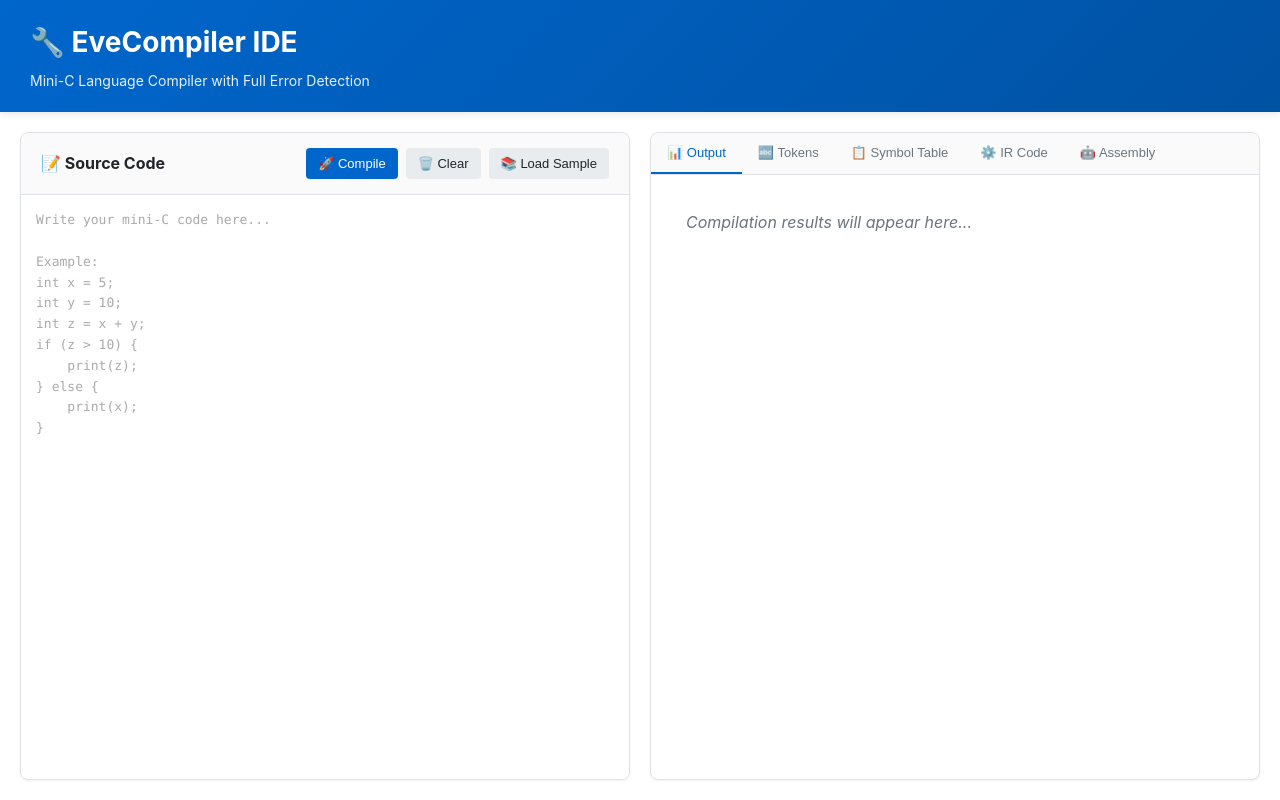
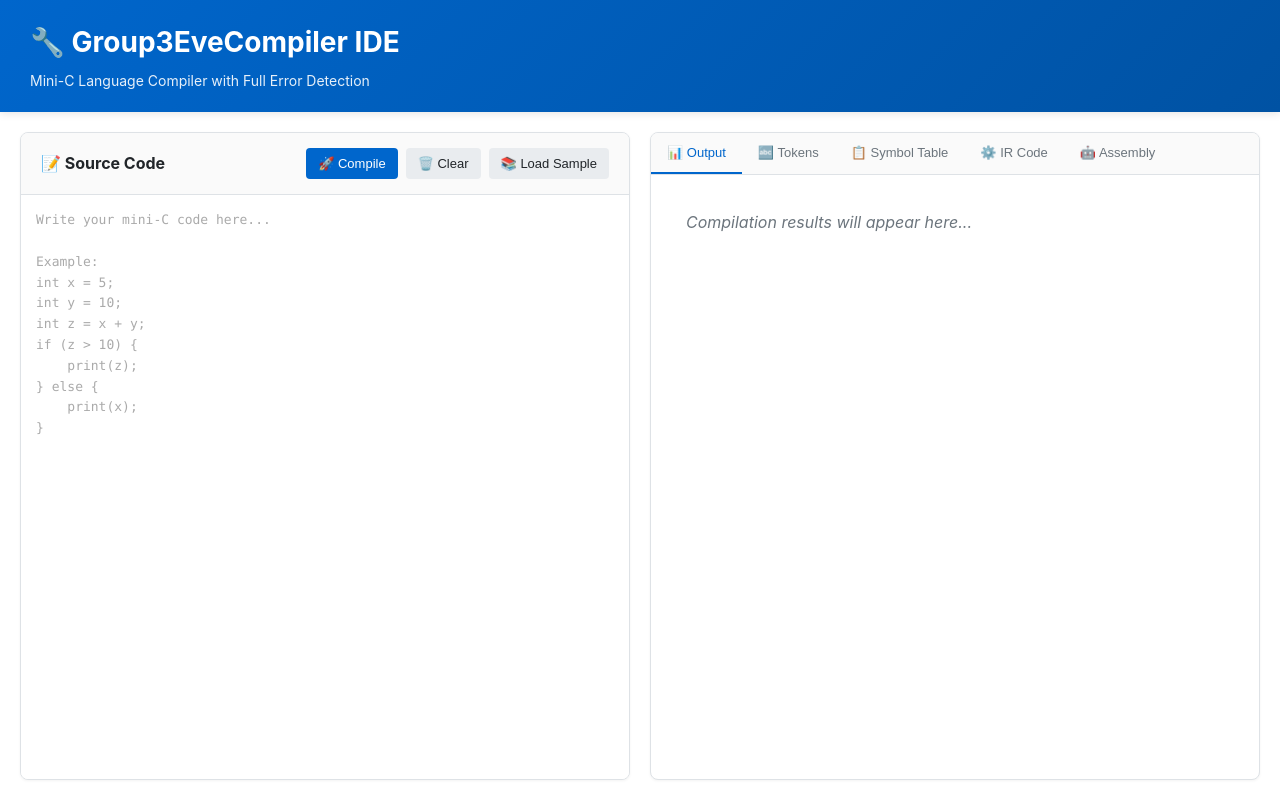
Before and after one commit to KisirinyaSirajje/group3evecompiler, a Flask app: page / in a window 1280 px wide. Run offline with Flask 3, Linux system fonts and the light colour scheme.

Commit message:
Update header title to Group3EveCompiler IDE

```diff
--- a/evecompiler_ide/templates/index.html
+++ b/evecompiler_ide/templates/index.html
@@ -9,7 +9,7 @@
 <body>
     <div class="container">
         <header>
-            <h1>🔧 EveCompiler IDE</h1>
+            <h1>🔧 Group3EveCompiler IDE</h1>
             <p class="subtitle">Mini-C Language Compiler with Full Error Detection</p>
         </header>
 
```
